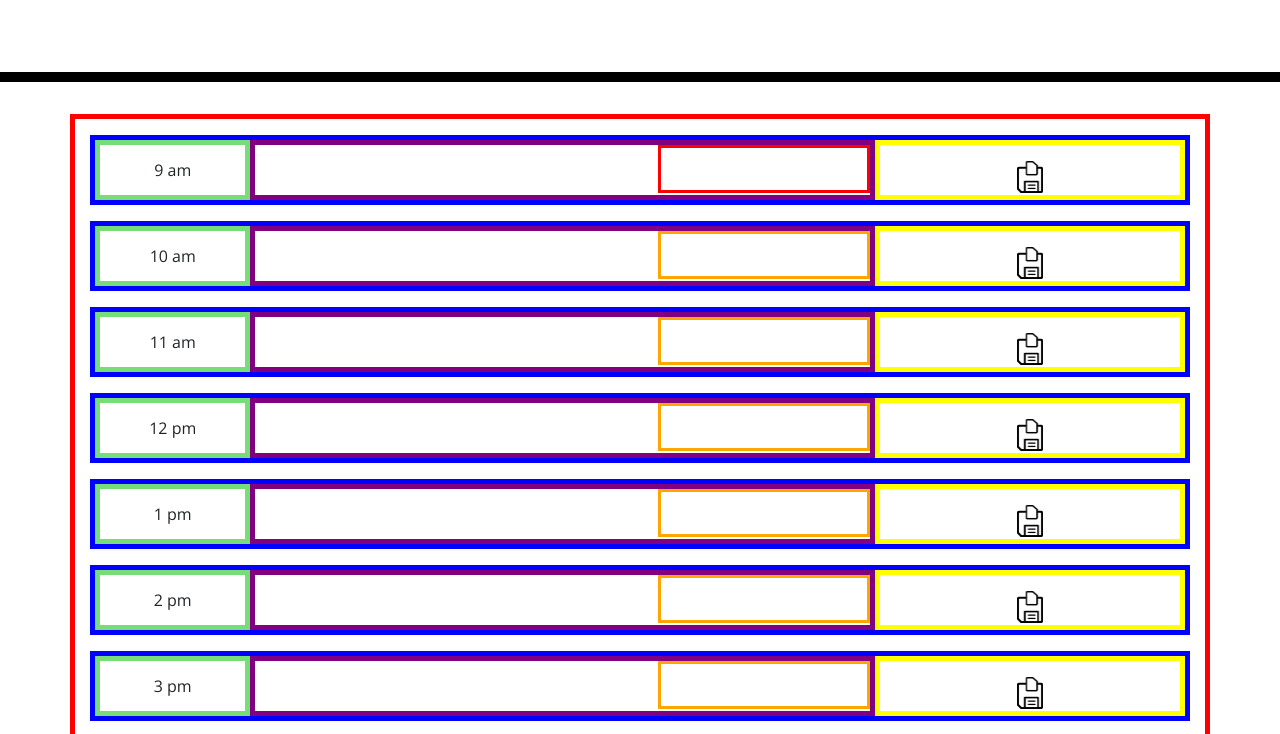
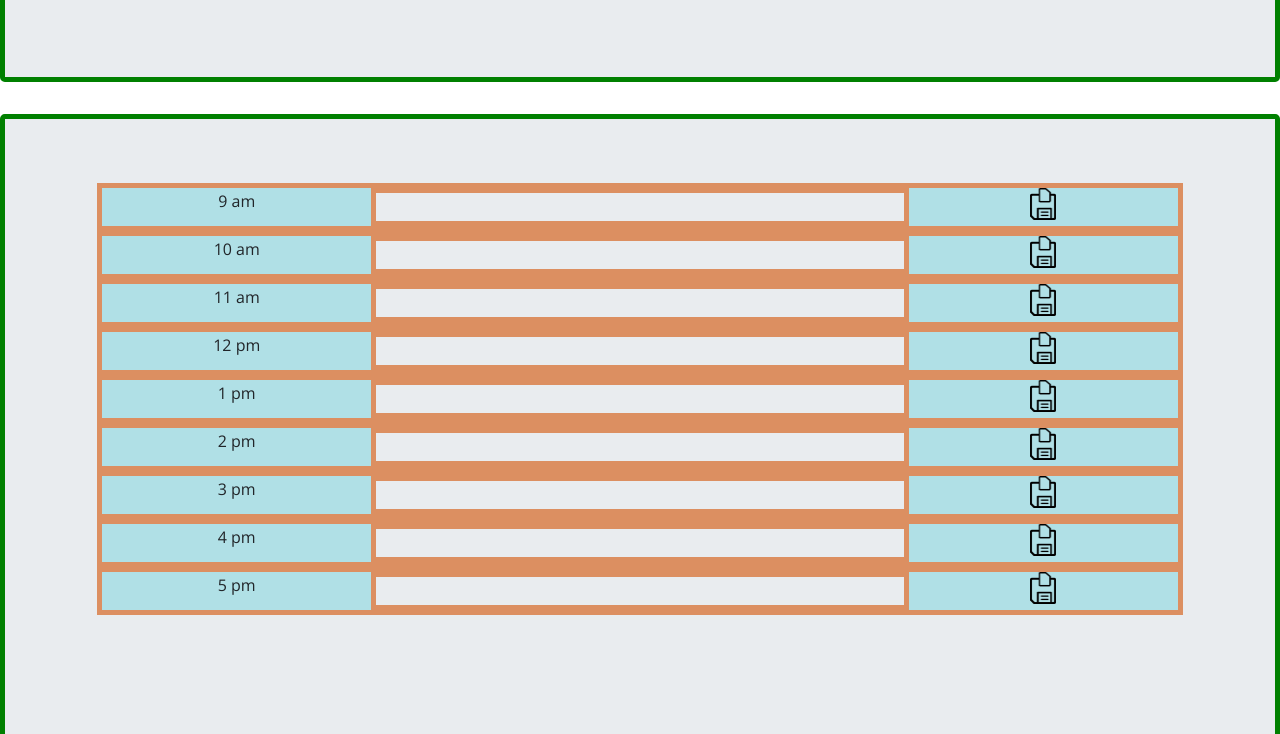
Before and after one commit to CarolPang17/daily-planner-for-busy-employee, a plain HTML site: page index.html in a window 1280 px wide. Shown: the part 186-920 px from the top of the page. Drawn offline with nearby package versions, Linux system fonts and the light colour scheme.

Commit message:
added some css and bootstrap

```diff
--- a/assets/css/style.css
+++ b/assets/css/style.css
@@ -4,136 +4,49 @@ body {
   line-height: 1;
 }
 
-textarea{
-  background: transparent;
-  border: none;
-  resize: none;
-  color: #000000;
-  border-left: 1px solid black;
-  padding: 10px;
+.jumbotron {
+  border: 5px solid green;
 }
 
-.jumbotron {
-  text-align: center;
-  background-color: transparent;
-  color: black;
-  border-radius: 0;
-  border-bottom: 10px solid black;
-}
-
-.description{
-  white-space: pre-wrap;
-}
-
-.time-block{
-  text-align: center;
-  border-radius: 15px;
+.table {
+  margin-bottom: 10em;
 }
 
 .row {
-  white-space: pre-wrap;
-  height: 80px;
-  border-top: 1px solid white;;
+  border: 5px solid #DC8F61;
+  height: 3em;
+  width: 90%;
+  margin: 0 auto;
 }
 
-.hour {
-  background-color: #ffffff;
-  color: #000000;
-  border-top: 1px dashed #000000;
+.col {
+  background-color: powderblue;
+  display: flex;
+  justify-content: center;
 }
 
-.past {
-  background-color: #d3d3d3;
-  color: white;
+.col-6 {
+  border: 5px solid #DC8F61;
 }
 
-.present {
-  background-color: #ff6961;
-  color: white;
+
+.hour {
+  padding-top: 5px;
 }
 
-.future {
-  background-color: #77dd77;
-  color: white;
+.textarea {
+  height: 100%;
+  width: 100%;
 }
 
-.saveBtn {
-  border-left: 1px solid black;
-  border-top-right-radius: 15px;
-  border-bottom-right-radius: 15px;
-  background-color: #06AED5;
-  color: white;
+input, input:focus, textarea:focus, select:focus{
+  border-style: hidden;
+  background-color: transparent;
+  outline: none;
 }
 
-.saveBtn i:hover {
-  font-size: 20px;
-  transition: all .3s ease-in-out;
-}
-
-.container {
-  border: 5px solid red;
-  margin-bottom: 10em;
-}
-.one-row {
-  border: 5px solid blue;
-  margin-top: 1em;
-  height: 2em;
-  display: table;
-}
-
-.row-up {
-  display: table-cell;
-}
-
-.time {
-  border: 5px solid #77dd77;
-  width: 10em;
-  text-align: center;
-  vertical-align: middle;
-  /* display: inline-block; */
-}
-
-.typing-box {
-  border: 5px solid purple;
-  width: 40em;
-  overflow:auto;
-}
-
-.typing-space {
-  float:right;
-  border: 3px solid orange;
-  max-width: 100%;
-  height: 3em;
-}
-
-.typing-space-1 {
-  float:right;
-  border: 3px solid red;
-  max-width: 100%;
-  height: 3em;
-}
-
-.save-btn-box {
-  border: 5px solid yellow;
-  width: 20em;
-  height: 3em;
-  text-align: center;
-
-}
 
 .save-img {
   max-width: 2em;
   max-height: 2em;
 }
-
-.hide {
-  display: none;
-}
-
-.blueBack {
-  background-color: royalblue;
-}
-
-.save-btn-2 {
-  border: 5px solid red;
-}
--- a/assets/js/script.js
+++ b/assets/js/script.js
@@ -19,15 +19,17 @@ function addRow(i) {
   } else {
     regularHour = i+8 + " am";
   }
-  $(".table").append(`<div class="one-row row${i}"></div>`);
 
-  $(`.row${i}`).append(`<div class="time row-up">${regularHour}</div>`);
+
+  $(".table").append(`<div class="row row${i}"></div>`);
+
+  $(`.row${i}`).append(`<div class="time-block col "><div class="hour ">${regularHour}</div></div>`);
 
   $(`.row${i}`).append(
-    `<div class=" typing-box typing-box-${i} row-up"><input class="typing-space typing-space-${i}" type="text" id="field${i}" name="fname"></div>`
+    `<div class=" col-6 typing-box-${i} "><input class="textarea typing-space-${i}" type="text" id="field${i}" name="fname"></div>`
   );
 
-  $(`.row${i}`).append(`<div class="save-btn-box row-up"><input type="image" class="save-img" id="save-btn-${i}" src="/assets/images/save-as.png" /></div>`);
+  $(`.row${i}`).append(`<div class="col  saveBtn "><input type="image" class="save-img " id="save-btn-${i}" src="/assets/images/save-as.png" /></div>`);
 
 }
 var field = {};
--- a/index.html
+++ b/index.html
@@ -29,7 +29,7 @@
       <p class="lead">A simple calendar app for scheduling your work day</p>
       <p id="currentDay" class="lead"></p>
     </header>
-    <div class="container">
+    <div class="jumbotron">
       <div class="table"></div>
     </div>
 
```
